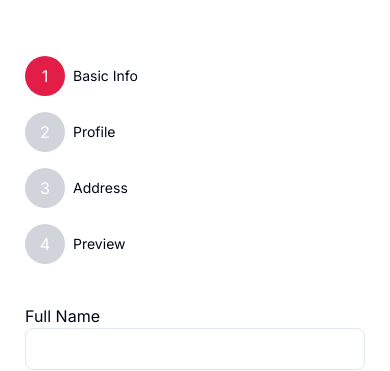
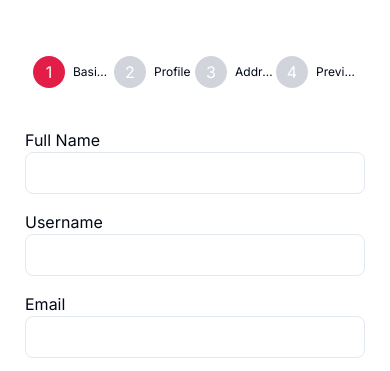
Before and after one commit to rohitbirla701/Multi-Step-Form.1, a React (Vite) app: page /multiStepFromPage in a window 390 px wide. Shown: the top 371 px of the page. Built offline with nearby package versions, Linux system fonts and the light colour scheme; no server answers.

Commit message:
Update MultiStepForm components

```diff
--- a/src/components/MultiStepForm/ProgressBar.tsx
+++ b/src/components/MultiStepForm/ProgressBar.tsx
@@ -1,6 +1,6 @@
-import React from "react";
+import React from 'react';
 
-const steps = ["Basic Info", "Profile", "Address", "Preview"];
+const steps = ['Basic Info', 'Profile', 'Address', 'Preview'];
 
 interface Props {
   step: number;
@@ -8,29 +8,30 @@ interface Props {
 
 const ProgressBar: React.FC<Props> = ({ step }) => {
   return (
-    <div className="mb-6">
-      <div className="flex flex-col sm:flex-row sm:justify-between">
+    <div className="mb-6 px-2 sm:px-0">
+      <div className="flex flex-wrap sm:flex-nowrap justify-between items-center">
         {steps.map((label, index) => {
           const active = step >= index + 1;
 
           return (
-            <div
-              key={index}
-              className="flex items-center sm:flex-1 sm:items-center sm:justify-center mb-4 sm:mb-0"
-            >
+            <div key={index} className="flex items-center flex-1 min-w-[60px] mb-4 sm:mb-0">
+              {/* Step Circle */}
               <div
-                className={`w-10 h-10 rounded-full flex items-center justify-center text-white shrink-0 ${
-                  active ? "bg-rose-600" : "bg-gray-300"
+                className={`w-8 h-8 sm:w-10 sm:h-10 rounded-full flex items-center justify-center text-white shrink-0 ${
+                  active ? 'bg-rose-600' : 'bg-gray-300'
                 }`}
               >
                 {index + 1}
               </div>
-              <span className="ml-2 text-sm sm:ml-2 sm:text-base">{label}</span>
 
+              {/* Step Label */}
+              <span className="ml-2 text-xs sm:text-sm md:text-base truncate">{label}</span>
+
+              {/* Connector Line */}
               {index < steps.length - 1 && (
                 <div
-                  className={`hidden sm:block flex-1 h-1 mx-2 ${
-                    active ? "bg-rose-600" : "bg-gray-300"
+                  className={`flex-1 h-1 mx-2 hidden sm:block ${
+                    active ? 'bg-rose-600' : 'bg-gray-300'
                   }`}
                 />
               )}
--- a/src/components/MultiStepForm/Step4Preview.tsx
+++ b/src/components/MultiStepForm/Step4Preview.tsx
@@ -61,7 +61,7 @@ const Step4Preview: React.FC = () => {
           <input type="file" accept="image/*" onChange={handleProfileChange} className="hidden" />
         </label>
       </div>
-      <div className="bg-gray-100 p-4 rounded-lg space-y-3">
+      <div className="bg-gray-100 p-4 w-80 md:w-full rounded-lg space-y-3">
         {Object.entries(formData)
           .filter(([key]) => key !== 'profilePic')
           .map(([key, value]) => (
```
